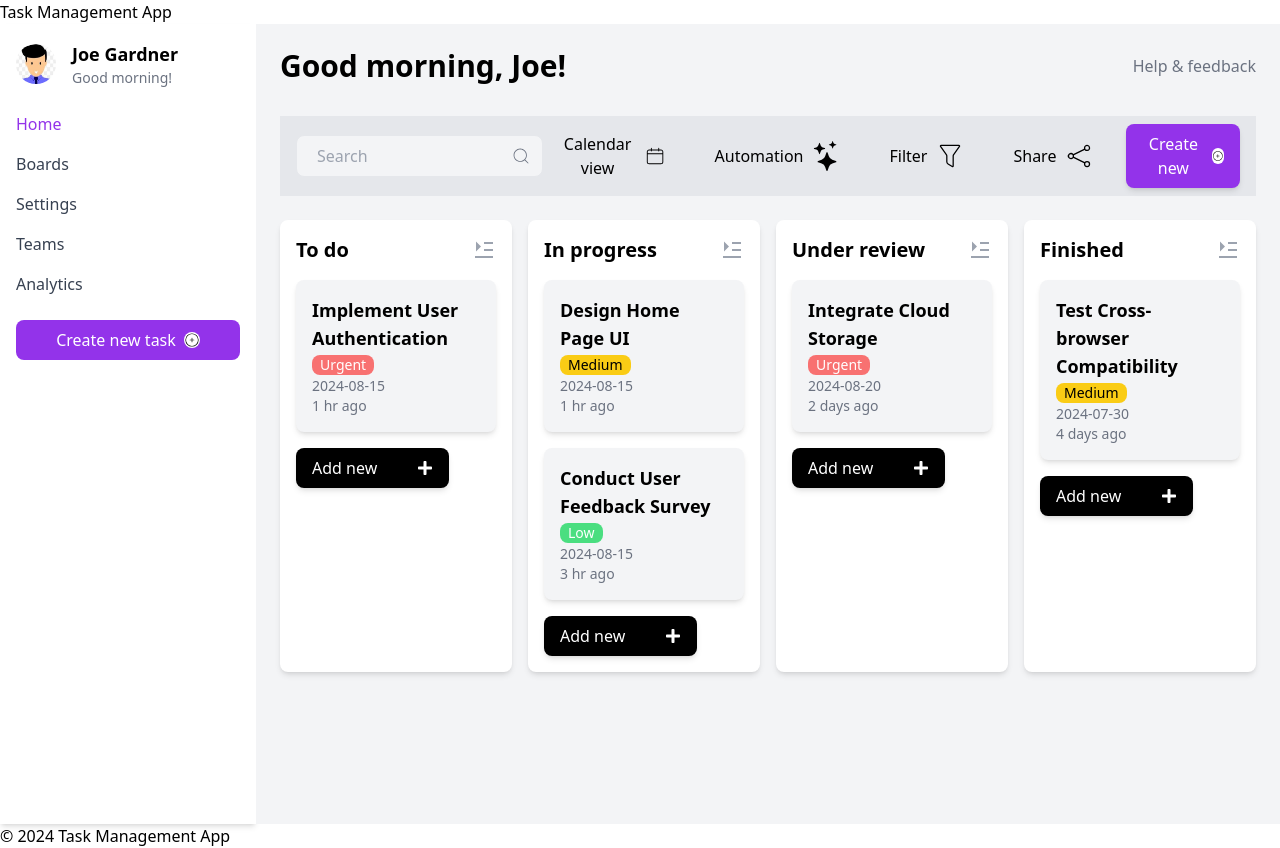
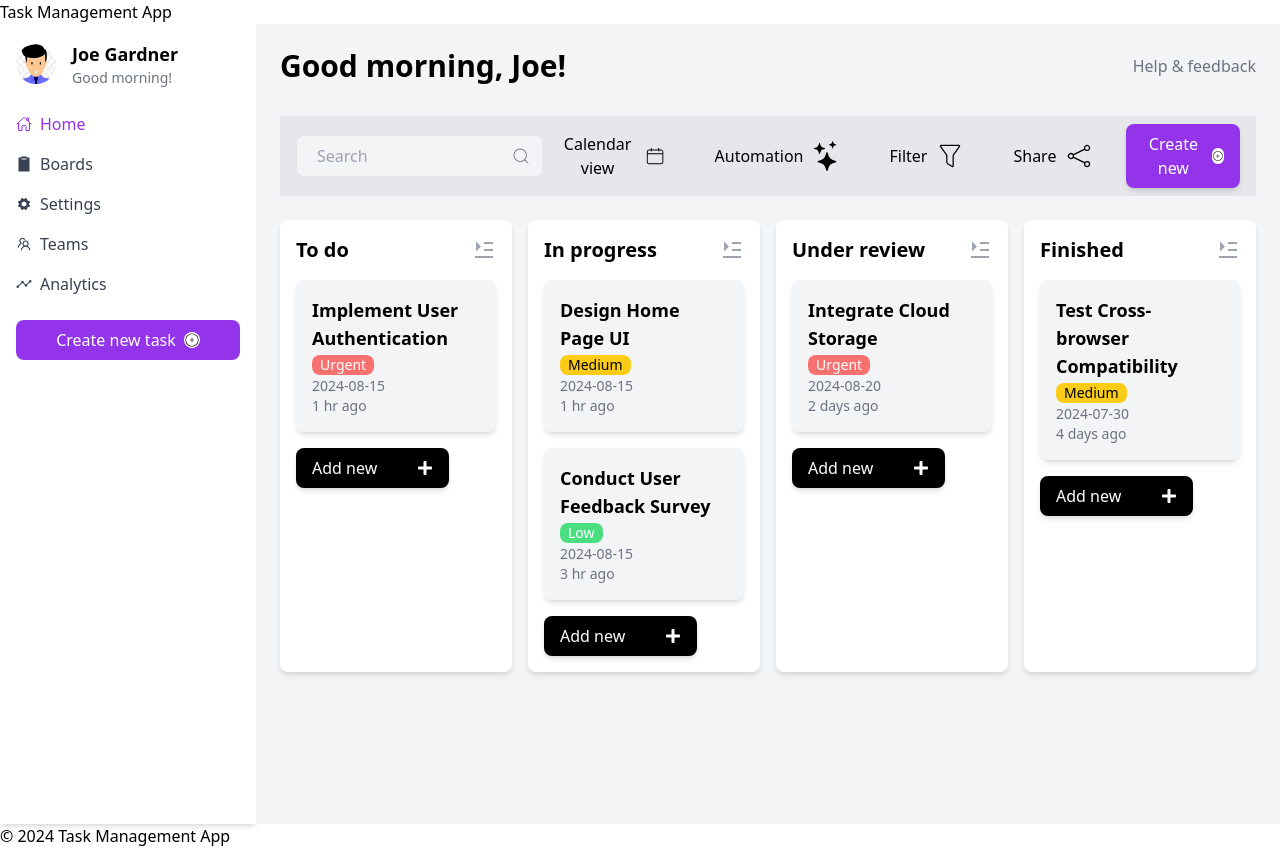
Before and after one commit to GreatnessGrace/Task-Manager, a Next.js app in the folder my-task-app/: page /task in a window 1280 px wide. Built offline with nearby package versions, Linux system fonts and the light colour scheme.

Commit message:
sidebar icons

```diff
--- a/my-task-app/src/app/components/Sidebar.tsx
+++ b/my-task-app/src/app/components/Sidebar.tsx
@@ -1,5 +1,8 @@
 import React from 'react';
 import { CiCirclePlus } from "react-icons/ci";
+import { IoHomeOutline, IoClipboardSharp, IoAnalytics   } from "react-icons/io5";
+import { IoIosSettings } from "react-icons/io";
+import { AiOutlineTeam } from "react-icons/ai";
 
 const Sidebar: React.FC = () => {
   return (
@@ -17,11 +20,12 @@ const Sidebar: React.FC = () => {
         </div>
       </div>
       <nav className="space-y-4">
-        <a href="#" className="block text-purple-600">Home</a>
-        <a href="#" className="block text-gray-700">Boards</a>
-        <a href="#" className="block text-gray-700">Settings</a>
-        <a href="#" className="block text-gray-700">Teams</a>
-        <a href="#" className="block text-gray-700">Analytics</a>
+        <a href="#" className="block text-purple-600 flex items-center"> <IoHomeOutline className="mr-2"/>
+         Home</a>
+        <a href="#" className="block text-gray-700 flex items-center "><IoClipboardSharp className="mr-2"/> Boards</a>
+        <a href="#" className="block text-gray-700 flex items-center "><IoIosSettings  className="mr-2"/> Settings</a>
+        <a href="#" className="block text-gray-700 flex items-center "><AiOutlineTeam className="mr-2"/> Teams</a>
+        <a href="#" className="block text-gray-700 flex items-center "><IoAnalytics className="mr-2"/> Analytics</a>
       </nav>
       <button className="w-full mt-6 py-2 bg-purple-600 text-white rounded-lg flex items-center justify-center">Create new task <CiCirclePlus className='ml-2 bg-white text-black rounded-lg'/></button>
     </div>
```
